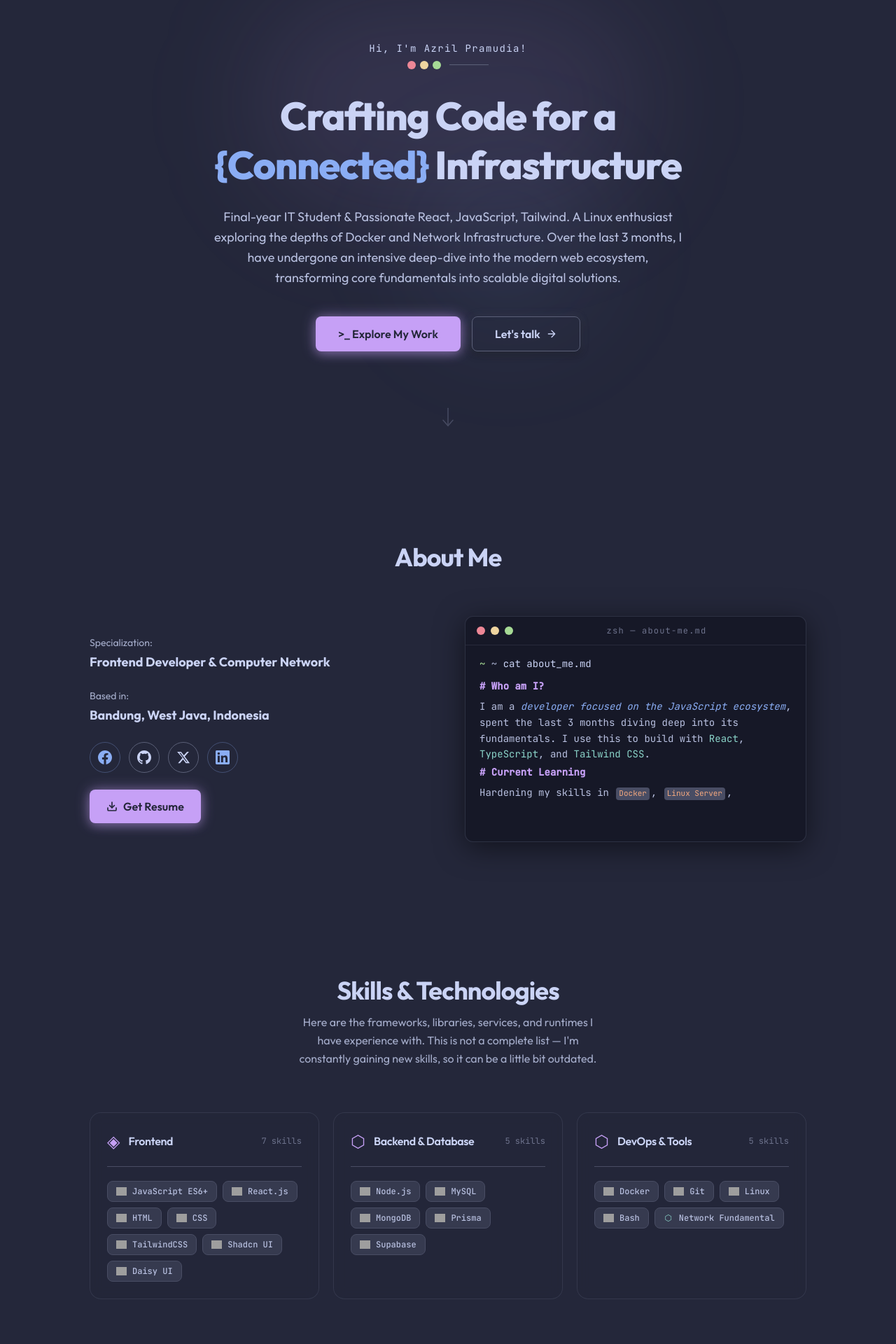
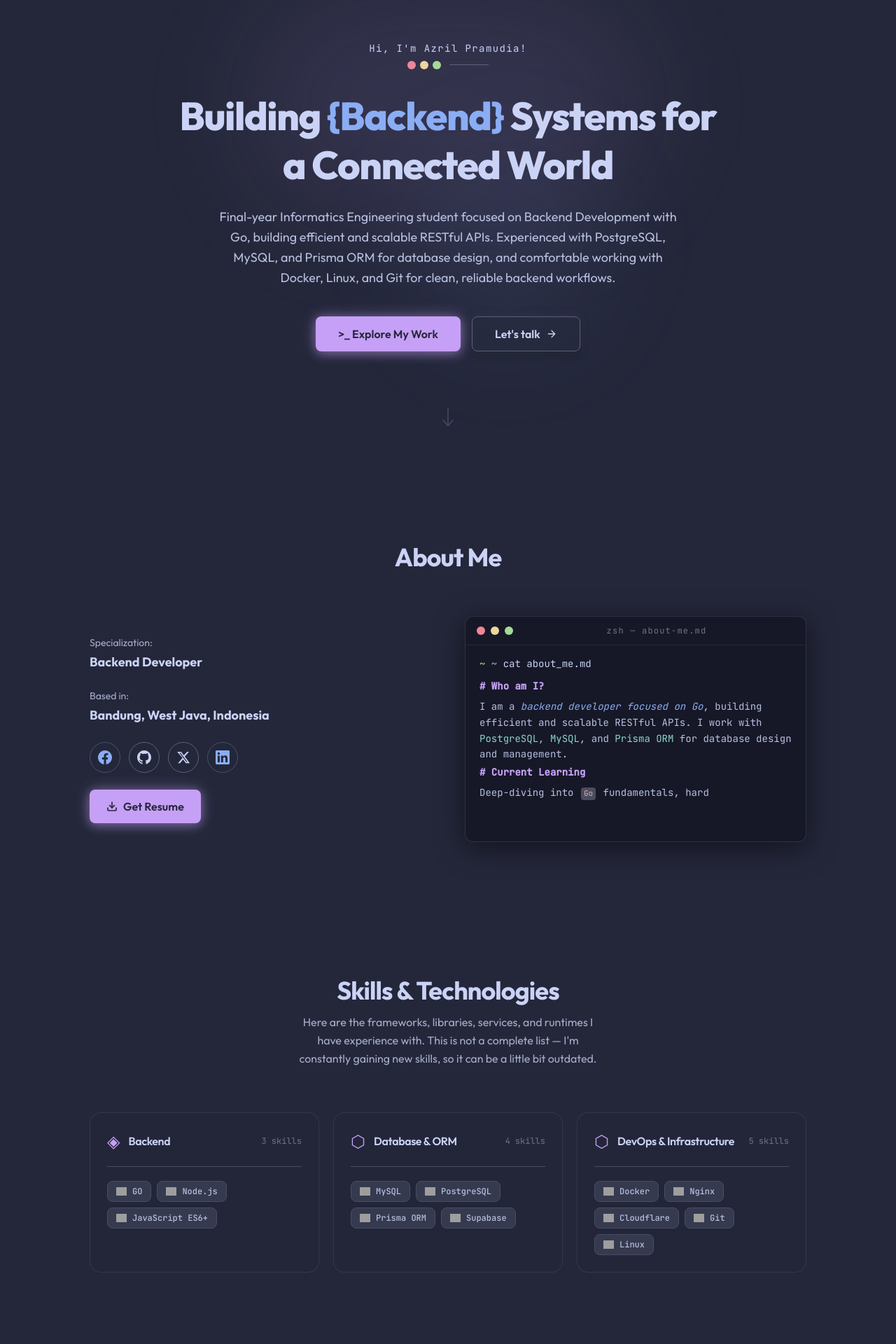
Before and after one commit to azrilpramudia/personal-website, a Next.js app: page / in a window 1280 px wide. Shown: the part 120-2040 px from the top of the page at 70% size. Built offline with nearby package versions, Linux system fonts and the light colour scheme; grey boxes are pictures that could not be loaded.

Commit message:
update personal website

```diff
--- a/src/components/layout/Footer.tsx
+++ b/src/components/layout/Footer.tsx
@@ -45,9 +45,9 @@ export default function Footer() {
             <span className="font-mono text-macchiato-text text-sm font-semibold tracking-wider group-hover:text-macchiato-lavender transition-colors">
               {personalInfo.username}
             </span>
-            {/* <span className="text-macchiato-overlay0 text-xs mt-0.5">
+            <span className="text-macchiato-overlay0 text-xs mt-0.5">
               {personalInfo.title}
-            </span> */}
+            </span>
           </button>
 
           {/* Nav links */}
--- a/src/components/sections/Hero.tsx
+++ b/src/components/sections/Hero.tsx
@@ -4,35 +4,14 @@ import { motion } from "framer-motion";
 import { fadeUpCustom } from "@/src/lib/animation";
 import { scrollToSection } from "@/src/lib/utils";
 import { ArrowRightIcon } from "@/src/components/ui/Icons";
+import { personalInfo } from "@/src/data";
 import Button from "@/src/components/ui/Button";
+import ScrollArrow from "@/src/components/ui/ScrollArrow";
 
 // ── Data ──────────────────────────────────────────────────────
 const dots = ["bg-macchiato-red", "bg-macchiato-yellow", "bg-macchiato-green"];
 
-// ── Scroll arrow SVG ──────────────────────────────────────────
-function ScrollArrow() {
-  return (
-    <svg width="20" height="32" viewBox="0 0 20 32" fill="none">
-      <line
-        x1="10"
-        y1="1"
-        x2="10"
-        y2="24"
-        stroke="currentColor"
-        strokeWidth="1.5"
-        strokeLinecap="round"
-      />
-      <path
-        d="M3 18 L10 26 L17 18"
-        stroke="currentColor"
-        strokeWidth="1.5"
-        strokeLinecap="round"
-        strokeLinejoin="round"
-        fill="none"
-      />
-    </svg>
-  );
-}
+<ScrollArrow />;
 
 // ── Main section ──────────────────────────────────────────────
 export default function Hero() {
@@ -80,9 +59,9 @@ export default function Hero() {
           className="text-macchiato-text font-extrabold tracking-tight leading-tight mb-6"
           style={{ fontSize: "clamp(2rem, 5.5vw, 3.5rem)" }}
         >
-          Crafting Code for a{" "}
-          <span className="text-macchiato-blue">&#123;Connected&#125;</span>{" "}
-          Infrastructure
+          Building{" "}
+          <span className="text-macchiato-blue">&#123;Backend&#125;</span>{" "}
+          Systems for a Connected World
         </motion.h1>
 
         {/* Description */}
@@ -93,11 +72,7 @@ export default function Hero() {
           animate="visible"
           className="text-macchiato-subtext1 text-base md:text-lg leading-relaxed max-w-2xl mb-10"
         >
-          Final-year IT Student & Passionate React, JavaScript, Tailwind. A
-          Linux enthusiast exploring the depths of Docker and Network
-          Infrastructure. Over the last 3 months, I have undergone an intensive
-          deep-dive into the modern web ecosystem, transforming core
-          fundamentals into scalable digital solutions.
+          {personalInfo.description}
         </motion.p>
 
         {/* CTA Buttons */}
--- a/src/components/ui/ProjectCard.tsx
+++ b/src/components/ui/ProjectCard.tsx
@@ -32,6 +32,7 @@ const TECH_ICON: Record<string, { slug: string; color: string }> = {
   "Xterm.js": { slug: "gnometerminal", color: "FCC624" },
   Hono: { slug: "hono", color: "E36002" },
   Drizzle: { slug: "drizzle", color: "C5F74F" },
+  go: { slug: "go", color: "00ADD8" },
 };
 
 // ── Tech badge with logo ────────────────────────────────────
--- /dev/null
+++ b/src/components/ui/ScrollArrow.tsx
@@ -0,0 +1,23 @@
+export default function ScrollArrow() {
+  return (
+    <svg width="20" height="32" viewBox="0 0 20 32" fill="none">
+      <line
+        x1="10"
+        y1="1"
+        x2="10"
+        y2="24"
+        stroke="currentColor"
+        strokeWidth="1.5"
+        strokeLinecap="round"
+      />
+      <path
+        d="M3 18 L10 26 L17 18"
+        stroke="currentColor"
+        strokeWidth="1.5"
+        strokeLinecap="round"
+        strokeLinejoin="round"
+        fill="none"
+      />
+    </svg>
+  );
+}
--- a/src/data/about.ts
+++ b/src/data/about.ts
@@ -1,5 +1,5 @@
 export const aboutInfo = {
-  specialization: "Frontend Developer & Computer Network",
+  specialization: "Backend Developer",
   basedIn: "Bandung, West Java, Indonesia",
 };
 
@@ -54,19 +54,19 @@ export const terminalLines: TerminalLine[] = [
     parts: [
       { text: "I am a ", style: "normal" },
       {
-        text: "developer focused on the JavaScript ecosystem",
+        text: "backend developer focused on Go",
         style: "accent",
       },
       {
-        text: ", spent the last 3 months diving deep into its fundamentals. I use this to build with ",
+        text: ", building efficient and scalable RESTful APIs. I work with ",
         style: "normal",
       },
-      { text: "React", style: "tag" },
+      { text: "PostgreSQL", style: "tag" },
       { text: ", ", style: "normal" },
-      { text: "TypeScript", style: "tag" },
+      { text: "MySQL", style: "tag" },
       { text: ", and ", style: "normal" },
-      { text: "Tailwind CSS", style: "tag" },
-      { text: ".", style: "normal" },
+      { text: "Prisma ORM", style: "tag" },
+      { text: " for database design and management.", style: "normal" },
     ],
   },
   { type: "blank" },
@@ -74,16 +74,16 @@ export const terminalLines: TerminalLine[] = [
   {
     type: "body",
     parts: [
-      { text: "Hardening my skills in ", style: "normal" },
+      { text: "Deep-diving into ", style: "normal" },
+      { text: "Go", style: "badge" },
+      { text: " fundamentals, hardening my skills in ", style: "normal" },
       { text: "Docker", style: "badge" },
       { text: ", ", style: "normal" },
       { text: "Linux Server", style: "badge" },
       { text: ", and ", style: "normal" },
-      { text: "Bash", style: "badge" },
-      { text: ". Exploring ", style: "normal" },
-      { text: "PostgreSQL", style: "tag" },
+      { text: "Git", style: "badge" },
       {
-        text: " for data persistence and obsessed with how apps work across the ",
+        text: ". Obsessed with how backend systems communicate across the ",
         style: "normal",
       },
       { text: "network", style: "tag" },
--- a/src/data/experience.ts
+++ b/src/data/experience.ts
@@ -3,7 +3,7 @@ import type { Experience } from "@/src/types";
 export const experiences: Experience[] = [
   {
     id: "exp-1",
-    role: "IoT Engineer Intern",
+    role: "IoT Engineer Intern - Backend & Systems Integration Focus",
     company: "PT. Langgeng Cipta Solusi",
     location: "Bandung, West Java, Indonesia",
     type: "Internship",
@@ -52,7 +52,7 @@ export const experiences: Experience[] = [
   },
   {
     id: "exp-3",
-    role: "Computer Network Engineer",
+    role: "Network Engineer Intern",
     company: "CV. Walatra Infotech Service",
     location: "Bandung, West Java, Indonesia",
     type: "Internship",
--- a/src/data/index.ts
+++ b/src/data/index.ts
@@ -9,10 +9,12 @@ export const navItems: NavItem[] = [
 ];
 
 export const personalInfo = {
-  name: "Azril Pramudia",
+  // name: "Azril Pramudia",
   username: "meowhx",
-  title: "Frontend Developer",
-  tagline: "Crafting Code for a Connected Infrastructure.",
+  title: "Backend Developer",
+  // tagline: "Building Backend Systems for a Connected World.",
+  description:
+    "Final-year Informatics Engineering student focused on Backend Development with Go, building efficient and scalable RESTful APIs. Experienced with PostgreSQL, MySQL, and Prisma ORM for database design, and comfortable working with Docker, Linux, and Git for clean, reliable backend workflows.",
   location: "Bandung, West Java, Indonesia",
   availableForWork: true,
   cvUrl: "/azrilpramudia-resume.pdf",
--- a/src/data/skills.ts
+++ b/src/data/skills.ts
@@ -14,41 +14,36 @@ export type SkillCategory = {
 
 export const skillCategories: SkillCategory[] = [
   {
-    title: "Frontend",
+    title: "Backend",
     icon: "◈",
     accent: "rgba(138,173,244,0.25)",
     skills: [
+      { name: "GO", iconSlug: "go", color: "#00ADD8" },
+      { name: "Node.js", iconSlug: "nodedotjs", color: "#5FA04E" },
       { name: "JavaScript ES6+", iconSlug: "javascript", color: "#F7DF1E" },
-      { name: "React.js", iconSlug: "react", color: "#61DAFB" },
-      { name: "HTML", iconSlug: "html5", color: "#E34F26" },
-      { name: "CSS", iconSlug: "css", color: "#663399" },
-      { name: "TailwindCSS", iconSlug: "tailwindcss", color: "#06B6D4" },
-      { name: "Shadcn UI", iconSlug: "shadcnui", color: "#cad3f5" },
-      { name: "Daisy UI", iconSlug: "daisyui", color: "#FF9903" },
     ],
   },
   {
-    title: "Backend & Database",
+    title: "Database & ORM",
     icon: "⬡",
     accent: "rgba(166,218,149,0.20)",
     skills: [
-      { name: "Node.js", iconSlug: "nodedotjs", color: "#5FA04E" },
       { name: "MySQL", iconSlug: "mysql", color: "#4479A1" },
-      { name: "MongoDB", iconSlug: "mongodb", color: "#47A248" },
-      { name: "Prisma", iconSlug: "prisma", color: "#cad3f5" },
+      { name: "PostgreSQL", iconSlug: "postgresql", color: "#4169E1" },
+      { name: "Prisma ORM", iconSlug: "prisma", color: "#cad3f5" },
       { name: "Supabase", iconSlug: "supabase", color: "#3ECF8E" },
     ],
   },
   {
-    title: "DevOps & Tools",
+    title: "DevOps & Infrastructure",
     icon: "⬡",
     accent: "rgba(245,169,127,0.20)",
     skills: [
       { name: "Docker", iconSlug: "docker", color: "#2496ED" },
+      { name: "Nginx", iconSlug: "nginx", color: "#009639" },
+      { name: "Cloudflare", iconSlug: "cloudflare", color: "#F38020" },
       { name: "Git", iconSlug: "git", color: "#F05032" },
       { name: "Linux", iconSlug: "linux", color: "#FCC624" },
-      { name: "Bash", iconSlug: "gnubash", color: "#cad3f5" },
-      { name: "Network Fundamental", customIcon: "⬡", color: "#8bd5ca" },
     ],
   },
 ];
```
